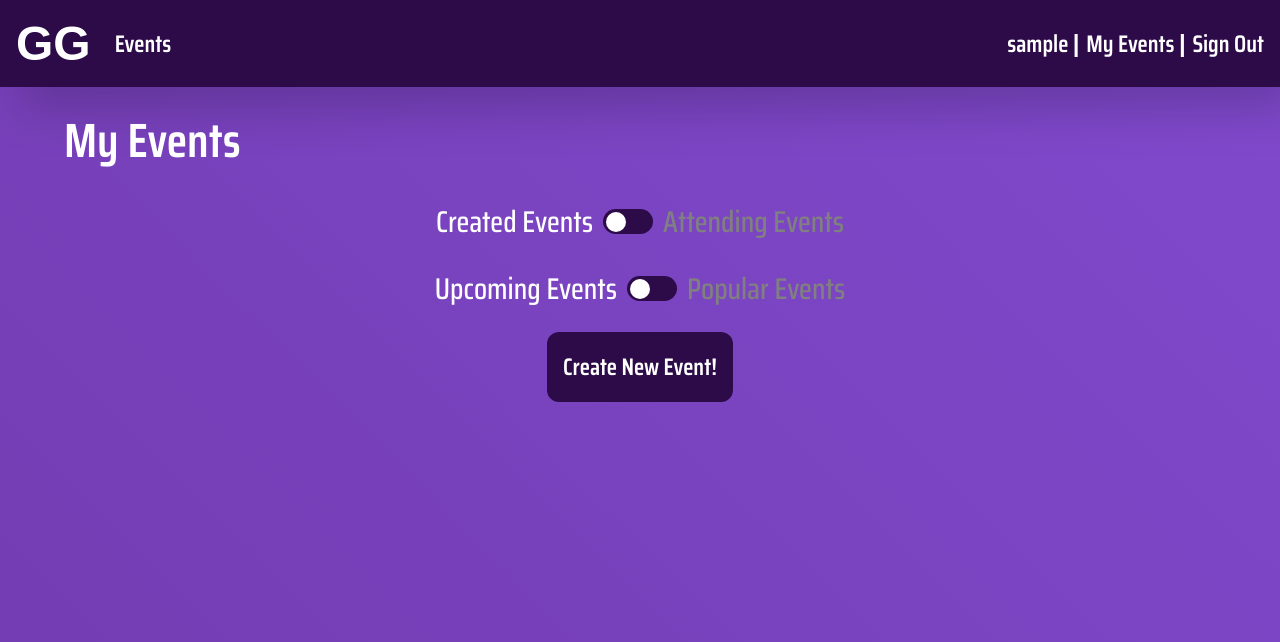
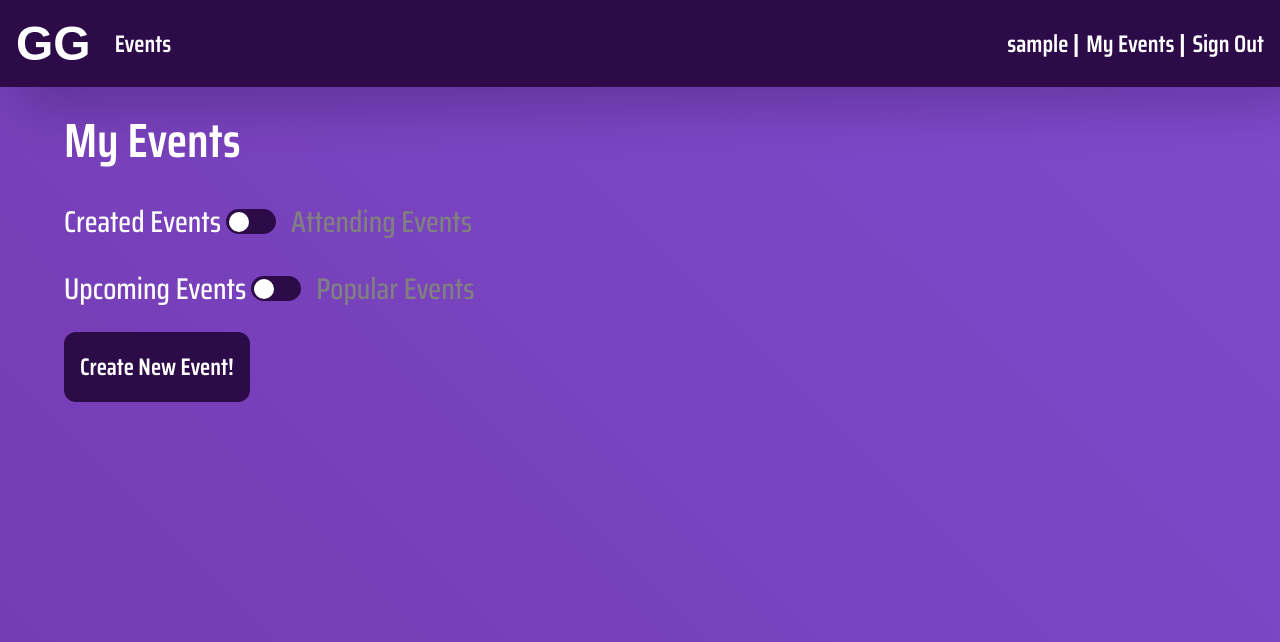
Before and after one commit to robertbrj/glasgowgaffs, a Django app: page /glasgowgaffsapp/myevents/ in a window 1280 px wide. Shown: the top 642 px of the page. Run offline with Django 3.2, Linux system fonts and the light colour scheme; the visitor is signed in with stand-in values (Sample User, id 1); data that the repository does not hold is empty; some web fonts are replaced.

Commit message:
myevents update
Moved create new event button and toggles to the left

```diff
--- a/static/styles/myevents.css
+++ b/static/styles/myevents.css
@@ -11,17 +11,17 @@
 .toggle_wrapper {
     display: flex;
     align-items: center;
-    justify-content: center;
     margin: 20px 0;
     gap: 5px;
+    text-align: left;
 }
 
 .toggle-container {
     display: flex;
     align-items: center;
-    justify-content: center;
     position: relative;
     width: 60px;
+
 }
 
 .toggle-container input {
@@ -130,7 +130,6 @@
 
 .button-container {
     display: flex;
-    justify-content: center;
     margin-bottom: 20px;
 }
 
@@ -147,9 +146,6 @@
     border: none;
     transition: all 0.3s ease;
     text-decoration: none;
-
-    text-align: center;
-    margin: 0 auto;
 }
 
 /* hover effect for the create event button*/
```
Also changed, not shown: templates/glasgowgaffsapp/myevents.html (line endings or trailing spaces).
